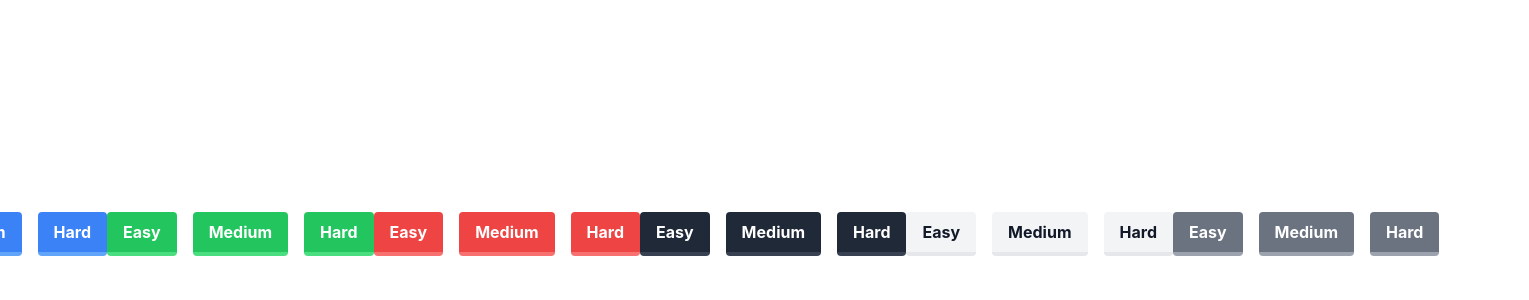
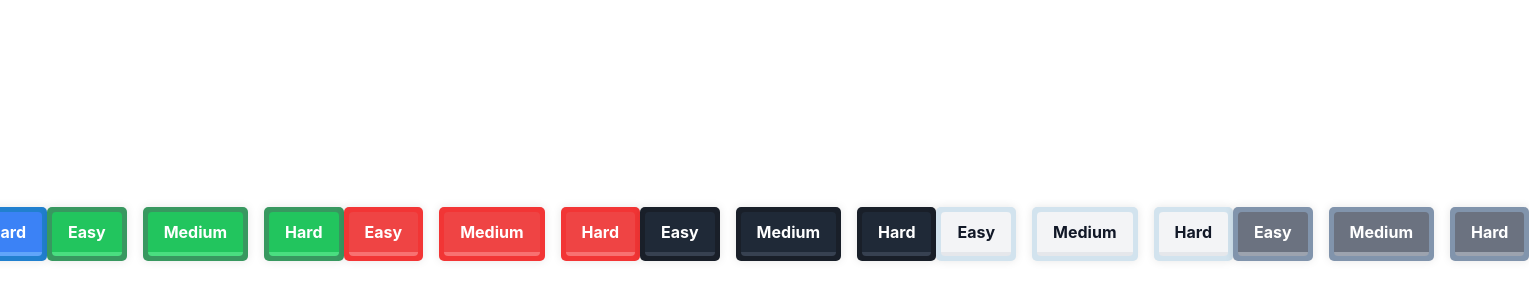
Before and after one commit to jackgusler/NonoSports, a React (Create React App) app in the folder client/: page / in a window 1280 px wide. Shown: the part 166-466 px from the top of the page, 1529 px wide, since content can reach past the window. Built offline with nearby package versions, Linux system fonts and the light colour scheme.

Commit message:
worked on the button

```diff
--- a/client/package.json
+++ b/client/package.json
@@ -7,6 +7,7 @@
     "@testing-library/react": "^13.4.0",
     "@testing-library/user-event": "^13.5.0",
     "p5": "^1.9.4",
+    "polished": "^4.3.1",
     "react": "^18.3.1",
     "react-dom": "^18.3.1",
     "react-p5": "^1.4.1",
--- a/client/src/components/Button.js
+++ b/client/src/components/Button.js
@@ -1,22 +1,47 @@
 // Button.js
 import React from "react";
+import { darken } from "polished";
 
 const Button = ({ color, children, onClick }) => {
-  const baseStyle =
-    "font-bold py-2 px-4 border-b-4 rounded";
+  const baseStyle = "font-bold py-2 px-4 border-b-4 rounded transform transition-all duration-150";
   const colorStyle = {
-    black: "bg-gray-800 hover:bg-gray-700 active:bg-gray-600 text-white border-gray-700 hover:border-gray-600 active:border-gray-500",
-    white: "bg-gray-100 hover:bg-gray-200 active:bg-gray-300 text-gray-900 border-gray-200 hover:border-gray-300 active:border-gray-400",
-    grey: "bg-gray-500 hover:bg-gray-400 active:bg-gray-300 text-white border-gray-400 hover:border-gray-300 active:border-gray-200",
-    red: "bg-red-500 hover:bg-red-400 active:bg-red-300 text-white border-red-400 hover:border-red-300 active:border-red-200",
-    green: "bg-green-500 hover:bg-green-400 active:bg-green-300 text-white border-green-400 hover:border-green-300 active:border-green-200",
-    blue: "bg-blue-500 hover:bg-blue-400 active:bg-blue-300 text-white border-blue-400 hover:border-blue-300 active:border-blue-200",
+    black:
+      "bg-gray-800 hover:bg-gray-700 text-white border-gray-700 hover:border-gray-600 active:translate-y-1 active:border-white",
+    white:
+      "bg-gray-100 hover:bg-gray-200 text-gray-900 border-gray-200 hover:border-gray-300 active:translate-y-1 active:border-white",
+    grey: "bg-gray-500 hover:bg-gray-400 text-white border-gray-400 hover:border-gray-300 active:translate-y-1 active:border-white",
+    red: "bg-red-500 hover:bg-red-400 text-white border-red-400 hover:border-red-300 active:translate-y-1 active:border-white",
+    green:
+      "bg-green-500 hover:bg-green-400 text-white border-green-400 hover:border-green-300 active:translate-y-1 active:border-white",
+    blue: "bg-blue-500 hover:bg-blue-400 text-white border-blue-400 hover:border-blue-300 active:translate-y-1 active:border-white",
   };
 
+  const tailwindToHex = {
+    'gray-800': '#2D3748',
+    'gray-100': '#F7FAFC',
+    'gray-500': '#A0AEC0',
+    'red-500': '#F56565',
+    'green-500': '#48BB78',
+    'blue-500': '#4299E1',
+    // ... add other colors as needed
+  };
+
+  const backgroundColorClass = colorStyle[color].match(/bg-([a-z0-9-]+)/)[1];
+  const backgroundColor = tailwindToHex[backgroundColorClass];
+  const darkerBackgroundColor = darken(0.1, backgroundColor);
+
   return (
-    <button className={`${baseStyle} ${colorStyle[color]}`} onClick={onClick}>
-      {children}
-    </button>
+    <div style={{
+      display: 'inline-block',
+      padding: '5px',
+      backgroundColor: darkerBackgroundColor,
+      borderRadius: '5px',
+      boxShadow: '0px 0px 10px rgba(0,0,0,0.1)'
+    }}>
+      <button className={`${baseStyle} ${colorStyle[color]}`} onClick={onClick}>
+        {children}
+      </button>
+    </div>
   );
 };
 
```
Also changed, not shown: 1 other file (tests, documents, lock files or other folders).
